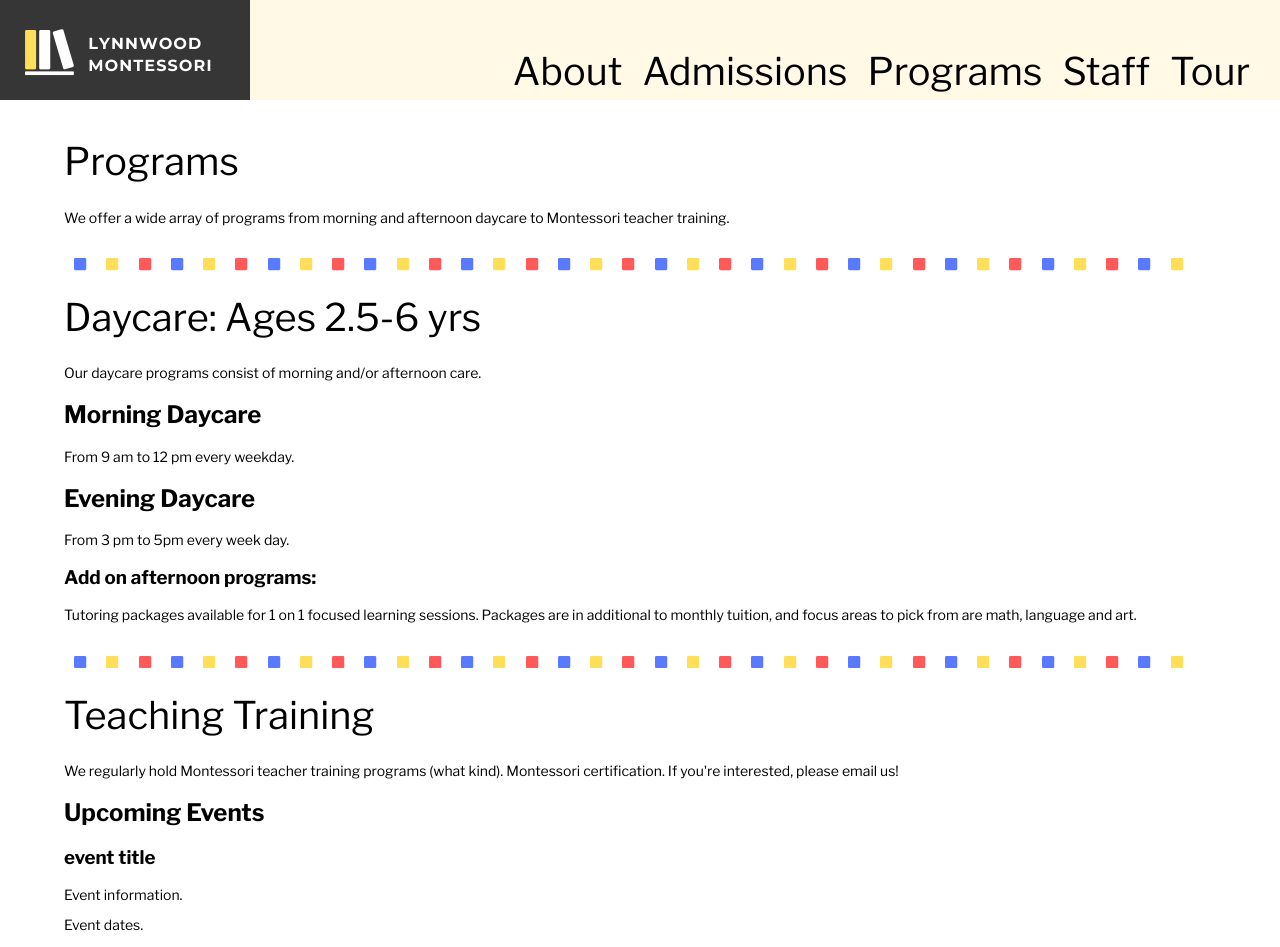
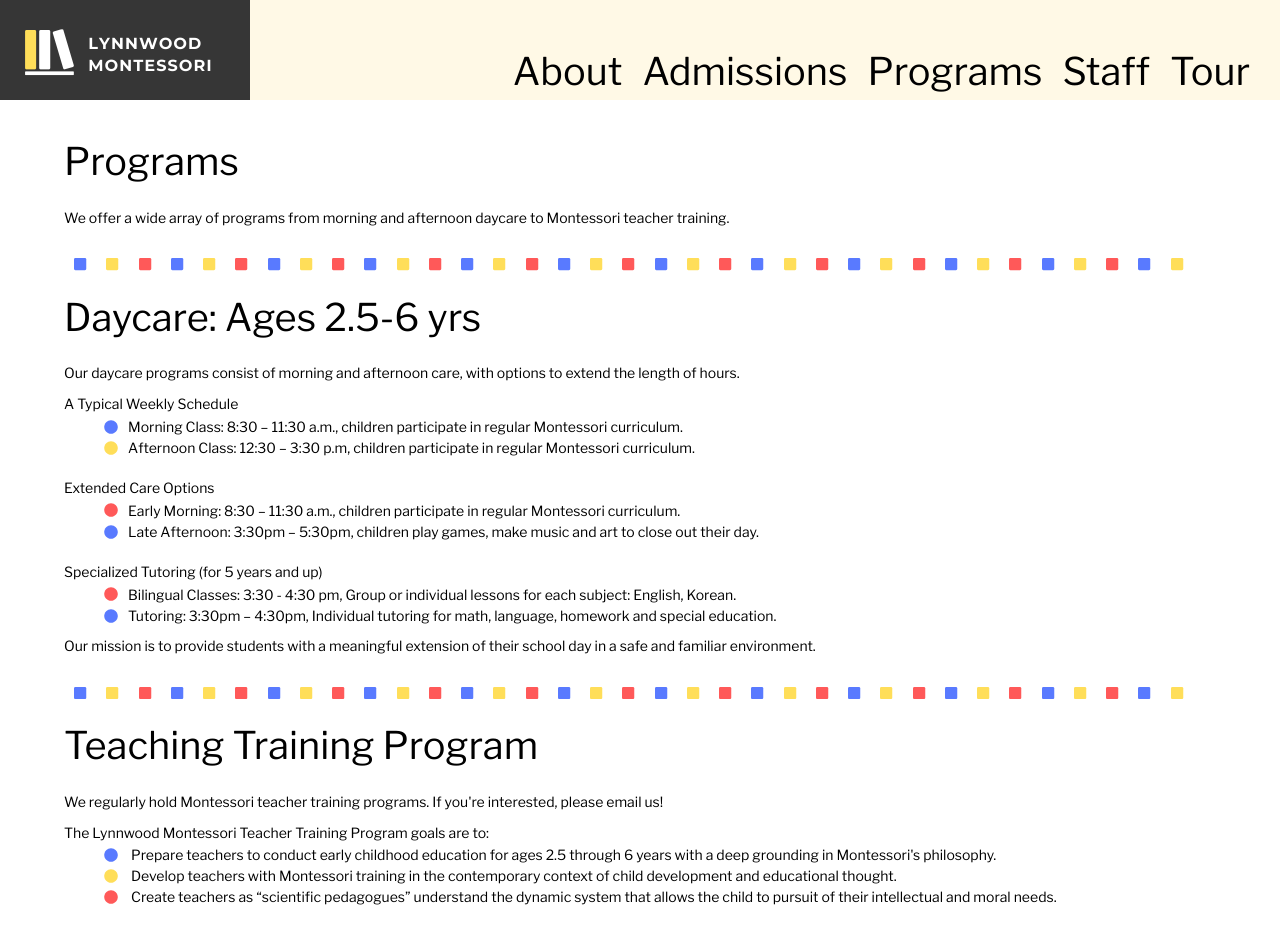
Before and after one commit to AlisaSong/lynnwoodmontessori, an Angular app: page /programs in a window 1280 px wide. Shown: the top 947 px of the page. Built offline with nearby package versions, Linux system fonts and the light colour scheme.

Commit message:
Add additional program page info, edit home page styling

```diff
--- a/src/app/components/home/home.component.html
+++ b/src/app/components/home/home.component.html
@@ -27,20 +27,20 @@
       <span>Our Montessori philosophy is rooted in the following.</span>
       <ul>
         <li>
-            <fa-icon class="icon-blue icon-bullet" [icon]="faSquare"></fa-icon>
+            <fa-icon class="icon-blue icon-bullet" [icon]="faCircle"></fa-icon>
             <span class="strong-text">Freedom of movement:</span> To encourage a broad understanding of the world, we encourage the children to move about freely,
             choosing their “work” with responsibility and freedom.
             We nurture their independence and watch their self confidence grow as they learn through thoughtfully planned projects that allow them to learn as individuals,
             at their own pace and to reach toward their full potential.
         </li>
         <li>
-            <fa-icon class="icon-yellow icon-bullet" [icon]="faSquare"></fa-icon>
+            <fa-icon class="icon-yellow icon-bullet" [icon]="faCircle"></fa-icon>
             <span class="strong-text">Guidance for Learning:</span> Our school is based upon the fundamental need of each child
             to have freedom of within limits. We structure our care so that children are given ample opportunity to
             explore their world with their hands in a safe environment so they may learn.
         </li>
         <li>
-            <fa-icon class="icon-red icon-bullet" [icon]="faSquare"></fa-icon>
+            <fa-icon class="icon-red icon-bullet" [icon]="faCircle"></fa-icon>
             <span class="strong-text">Socialization:</span> As children learn, we encourage them to use their
             growing vocabulary and express themselves as a individuals. We love chatting with the children in our care, talking about
             their interests, life values and loved ones.
--- a/src/app/components/home/home.component.ts
+++ b/src/app/components/home/home.component.ts
@@ -1,6 +1,6 @@
 import { Component, OnInit } from '@angular/core';
 import { BrowserUtil } from 'src/app/utils/browser-util';
-import { faSquare } from '@fortawesome/free-solid-svg-icons';
+import { faSquare, faCircle } from '@fortawesome/free-solid-svg-icons';
 
 @Component({
   selector: 'app-home',
@@ -9,6 +9,7 @@ import { faSquare } from '@fortawesome/free-solid-svg-icons';
 })
 export class HomeComponent implements OnInit {
   faSquare = faSquare;
+  faCircle = faCircle;
   numbers = [1, 2, 3, 4, 5, 6, 7, 8, 9, 10, 1, 2, 3, 4, 5, 6, 7, 8, 9, 10];
 
   constructor(private browserUtil: BrowserUtil) { }
--- a/src/app/components/programs/programs.component.html
+++ b/src/app/components/programs/programs.component.html
@@ -11,14 +11,49 @@
               </span>
         </div>
           <h1>Daycare: Ages 2.5-6 yrs</h1>
-          <p>Our daycare programs consist of morning and/or afternoon care.</p>
-          <h2>Morning Daycare</h2>
-          <p>From 9 am to 12 pm every weekday.</p>
-          <h2>Evening Daycare</h2>
-          <p>From 3 pm to 5pm every week day.</p>
-          <h3>Add on afternoon programs:</h3>
-          <p>Tutoring packages available for 1 on 1 focused learning sessions.
-            Packages are in additional to monthly tuition, and focus areas to pick from are math, language and art.</p>
+          <p>Our daycare programs consist of morning and afternoon care, with options to extend the length of hours.</p>
+          <span>A Typical Weekly Schedule</span>
+          <ul>
+              <li>
+                  <fa-icon class="icon-blue icon-bullet" [icon]="faCircle"></fa-icon>
+                  <span>Morning Class: </span>
+                  8:30 – 11:30 a.m., children participate in regular Montessori curriculum.
+              </li>
+              <li>
+                  <fa-icon class="icon-yellow icon-bullet" [icon]="faCircle"></fa-icon>
+                  <span>Afternoon Class: </span>
+                  12:30 – 3:30 p.m, children participate in regular Montessori curriculum.
+              </li>
+            </ul>
+            <br>
+          <span>Extended Care Options</span>
+          <ul>
+              <li>
+                  <fa-icon class="icon-red icon-bullet" [icon]="faCircle"></fa-icon>
+                  <span>Early Morning: </span>
+                  8:30 – 11:30 a.m., children participate in regular Montessori curriculum.
+              </li>
+              <li>
+                  <fa-icon class="icon-blue icon-bullet" [icon]="faCircle"></fa-icon>
+                  <span>Late Afternoon: </span>
+                  3:30pm – 5:30pm, children play games, make music and art to close out their day.
+              </li>
+            </ul>
+            <br>
+            <span>Specialized Tutoring (for 5 years and up)</span>
+            <ul>
+                <li>
+                    <fa-icon class="icon-red icon-bullet" [icon]="faCircle"></fa-icon>
+                    <span>Bilingual Classes: </span>
+                    3:30 - 4:30 pm, Group or individual lessons for each subject: English, Korean.
+                </li>
+                <li>
+                    <fa-icon class="icon-blue icon-bullet" [icon]="faCircle"></fa-icon>
+                    <span>Tutoring: </span>
+                    3:30pm – 4:30pm, Individual tutoring for math, language, homework and special education.
+                </li>
+              </ul>
+            <p>Our mission is to provide students with a meaningful extension of their school day in a safe and familiar environment.</p>
 
         <div class="icon-border">
             <span *ngFor="let number of numbers">
@@ -28,14 +63,24 @@
             </span>
           </div>
 
-            <h1>Teaching Training</h1>
-            <p>We regularly hold Montessori teacher training programs (what kind). Montessori certification. If you're interested, please email us!</p>
-            <h2>Upcoming Events</h2>
-            <h3>event title</h3>
-            <p>Event information.</p>
-            <p>Event dates.</p>
-            <p>Pricing.</p>
-            <p>Contact Dr. Jun at 333-3333 OR ddd.@gmail.com if you are interested in participating.</p>
+            <h1>Teaching Training Program</h1>
+            <p>We regularly hold Montessori teacher training programs. If you're interested, please email us!</p>
+            <span>The Lynnwood Montessori Teacher Training Program goals are to:</span>
+            <ul>
+                <li>
+                    <fa-icon class="icon-blue icon-bullet" [icon]="faCircle"></fa-icon>
+                    Prepare teachers to conduct early childhood education for ages 2.5 through 6 years with a deep grounding in Montessori's philosophy.
+                </li>
+                <li>
+                    <fa-icon class="icon-yellow icon-bullet" [icon]="faCircle"></fa-icon>
+                    Develop teachers with Montessori training in the contemporary context of child development and educational thought.
+                </li>
+                <li>
+                    <fa-icon class="icon-red icon-bullet" [icon]="faCircle"></fa-icon>
+                    Create teachers as “scientific pedagogues” understand the dynamic system that allows
+                    the child to pursuit of their intellectual and moral needs.
+                  </li>
+              </ul>
           </div>
 
     </div>
--- a/src/app/components/programs/programs.component.ts
+++ b/src/app/components/programs/programs.component.ts
@@ -1,6 +1,6 @@
 import { Component, OnInit } from '@angular/core';
 import { BrowserUtil } from 'src/app/utils/browser-util';
-import { faSquare } from '@fortawesome/free-solid-svg-icons';
+import { faSquare, faCircle } from '@fortawesome/free-solid-svg-icons';
 
 @Component({
   selector: 'app-programs',
@@ -9,6 +9,7 @@ import { faSquare } from '@fortawesome/free-solid-svg-icons';
 })
 export class ProgramsComponent implements OnInit {
   faSquare = faSquare;
+  faCircle = faCircle;
   numbers = [1, 2, 3, 4, 5, 6, 7, 8, 9, 10, 1, 2, 3, 4, 5, 6, 7, 8, 9, 10];
 
   constructor(private browserUtil: BrowserUtil) { }
```
